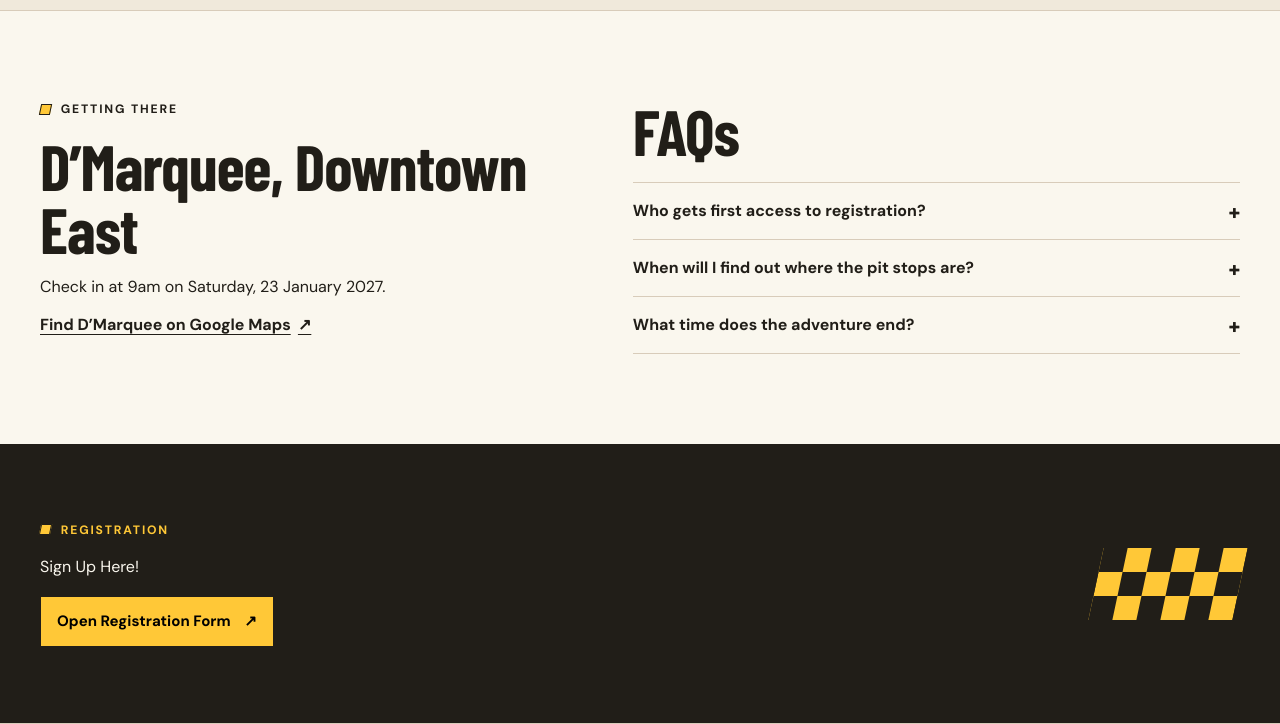
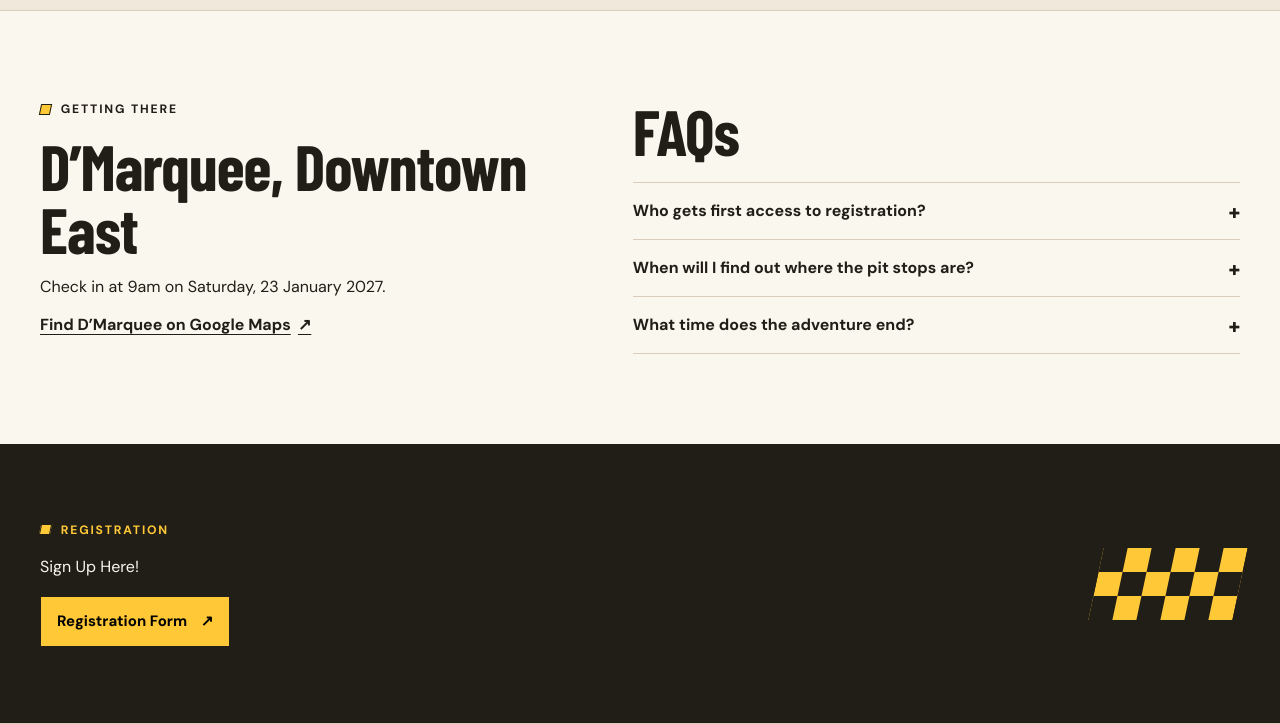
Before and after one commit to Arksow/petontour-website, a plain HTML site: page index.html in a window 1280 px wide. Shown: the part 1995-2719 px from the top of the page. Drawn offline with nearby package versions, Linux system fonts and the light colour scheme; a web font is replaced by a local one.

Commit message:
Update index.html

```diff
--- a/index.html
+++ b/index.html
@@ -110,7 +110,7 @@
         <div>
           <p id="registration-title" class="eyebrow"><span aria-hidden="true"></span> Registration</p>
           <p>Sign Up Here!</p>
-          <a class="button" href="https://forms.gle/8eM7j7muSxUhmRhAA">Open Registration Form <span aria-hidden="true">↗</span></a>
+          <a class="button" href="https://forms.gle/8eM7j7muSxUhmRhAA">Registration Form <span aria-hidden="true">↗</span></a>
         </div>
         <div class="finish-line" aria-hidden="true"></div>
       </div>
```
